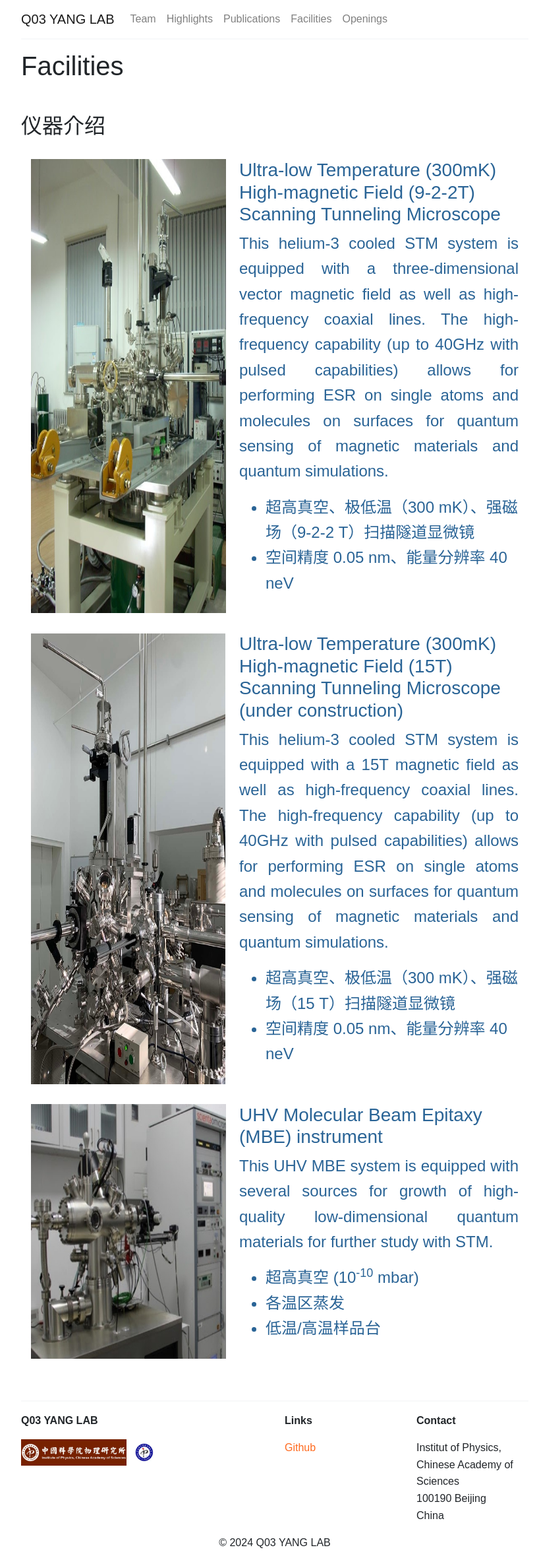
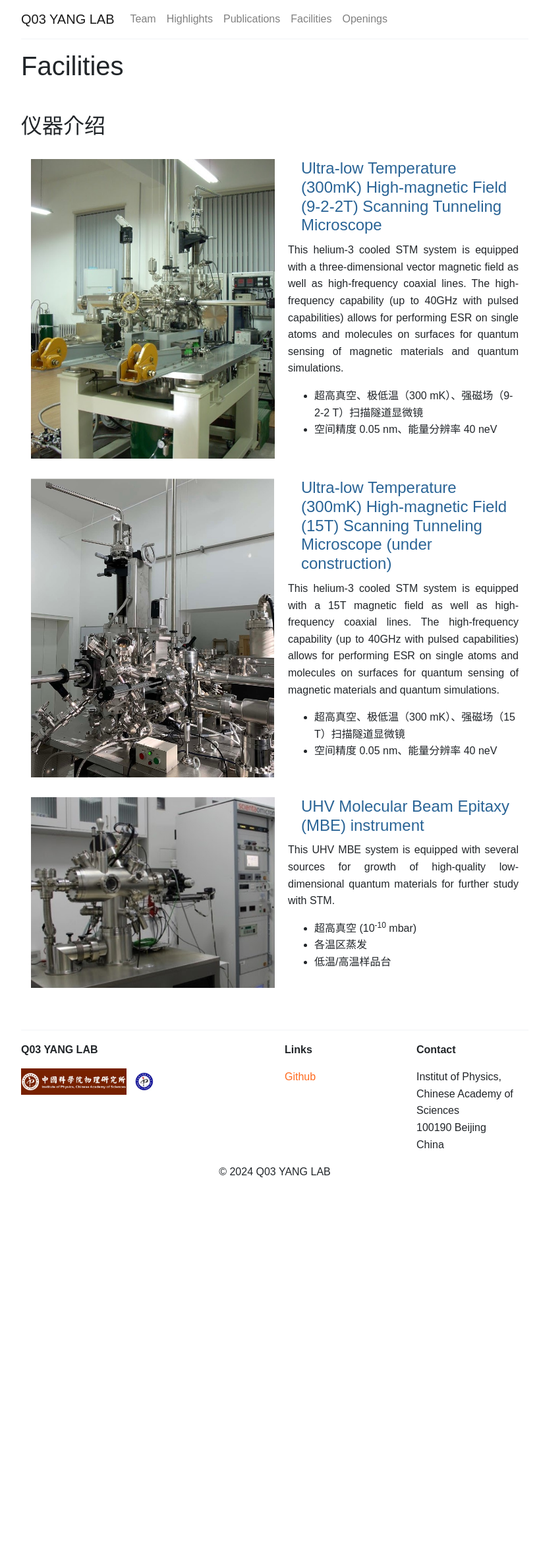
Before and after one commit to ZoomWuun/Q03i, a Jekyll site: the page built from _pages/facilities.html, in a window 1280 px wide. Shown: the whole page at 66% size, without its empty margins (223-1041 px from the left). Built offline with Jekyll 4.4.1, drawn with Linux system fonts in a browser that asks for light colours; after the commit the page ends 1805 px from its top, so only the background shows below that.

Commit message:
Add files via upload

```diff
--- a/_pages/facilities.html
+++ b/_pages/facilities.html
@@ -23,19 +23,26 @@ permalink: /facilities/
     }
 
     .facility img {
-        max-width: 100%;
+        max-width: 90%;
         height: auto;
         width: 40%; /* 图片一栏占40% */
-        flex: 0 0 40%;
+        flex: 0 0 50%;
     }
 
-    .facility-text {
-        flex: 0 0 60%; /* 文字一栏占60% */
+    .facility-text h3{
+        flex: 0 0 50%; /* 文字一栏占50% */
         padding-left: 20px;
         margin: 0 0 10px 0;
         color: #2a6496;
         font-size: 24px; /* 默认字体大小 */
     }
+
+    .facility-text{
+        flex: 0 0 50%; /* 文字一栏占50% */
+        padding-left: 20px;
+        margin: 0 0 10px 0;
+
+        }
 
     /* 单栏设计：小屏幕设备 */
     @media (max-width: 768px) {
@@ -57,10 +64,14 @@ permalink: /facilities/
             margin-top: 10px;
         }
 
-        .facility-text {
+        .facility-text h3{
         margin: 0 0 10px 0;
         color: #2a6496;
         font-size: 18px; /* 小屏幕字体大小 */
+        }
+
+        .facility-text {
+        margin: 0 0 10px 0;
         }
     }
 </style>
```
